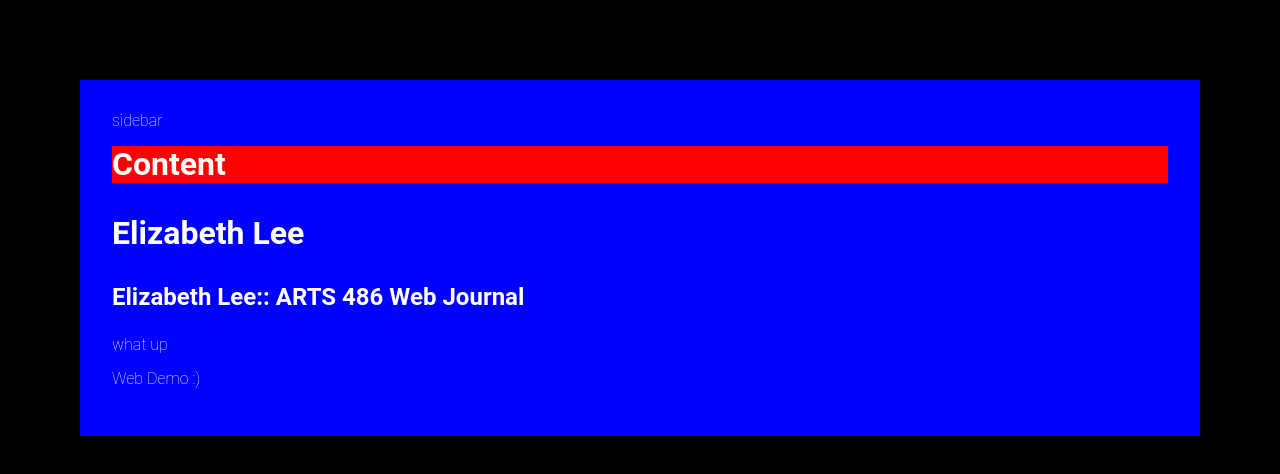
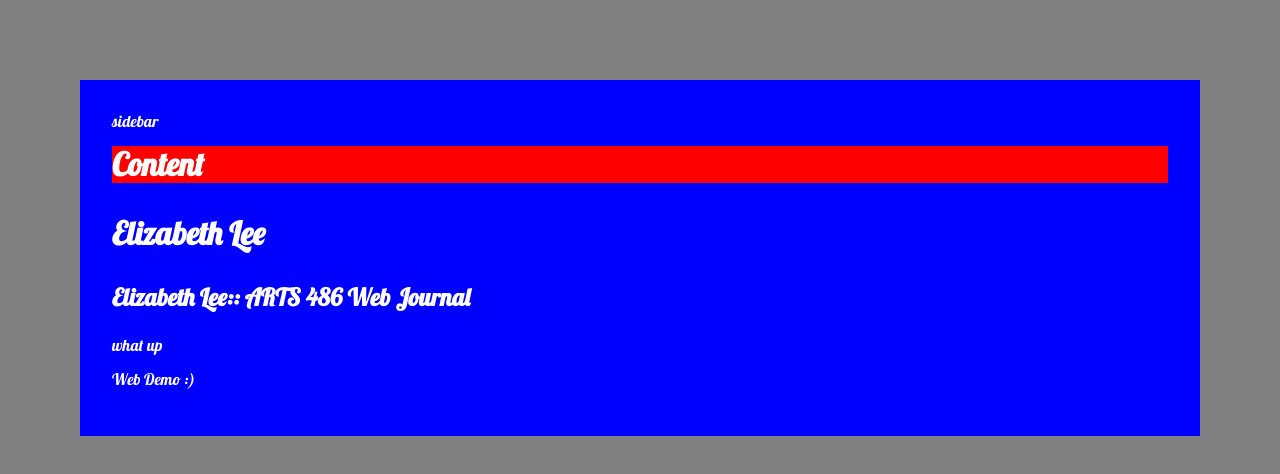
Before and after one commit to Binghamton-University-Design/web-journal-elizabethlee125, a plain HTML site: page index.html in a window 1280 px wide. Drawn offline with nearby package versions, Linux system fonts and the light colour scheme.

Commit message:
Lobster
new font!!

```diff
--- a/css/style.css
+++ b/css/style.css
@@ -1,9 +1,9 @@
 
 body {
 	margin: 0;
-	background: black;
+	background: gray;
 	color: white;
-	font-family: 'Roboto', monospace;
+	font-family: 'Lobster', cursive;
 	font-weight: 200;
 }
 
```
